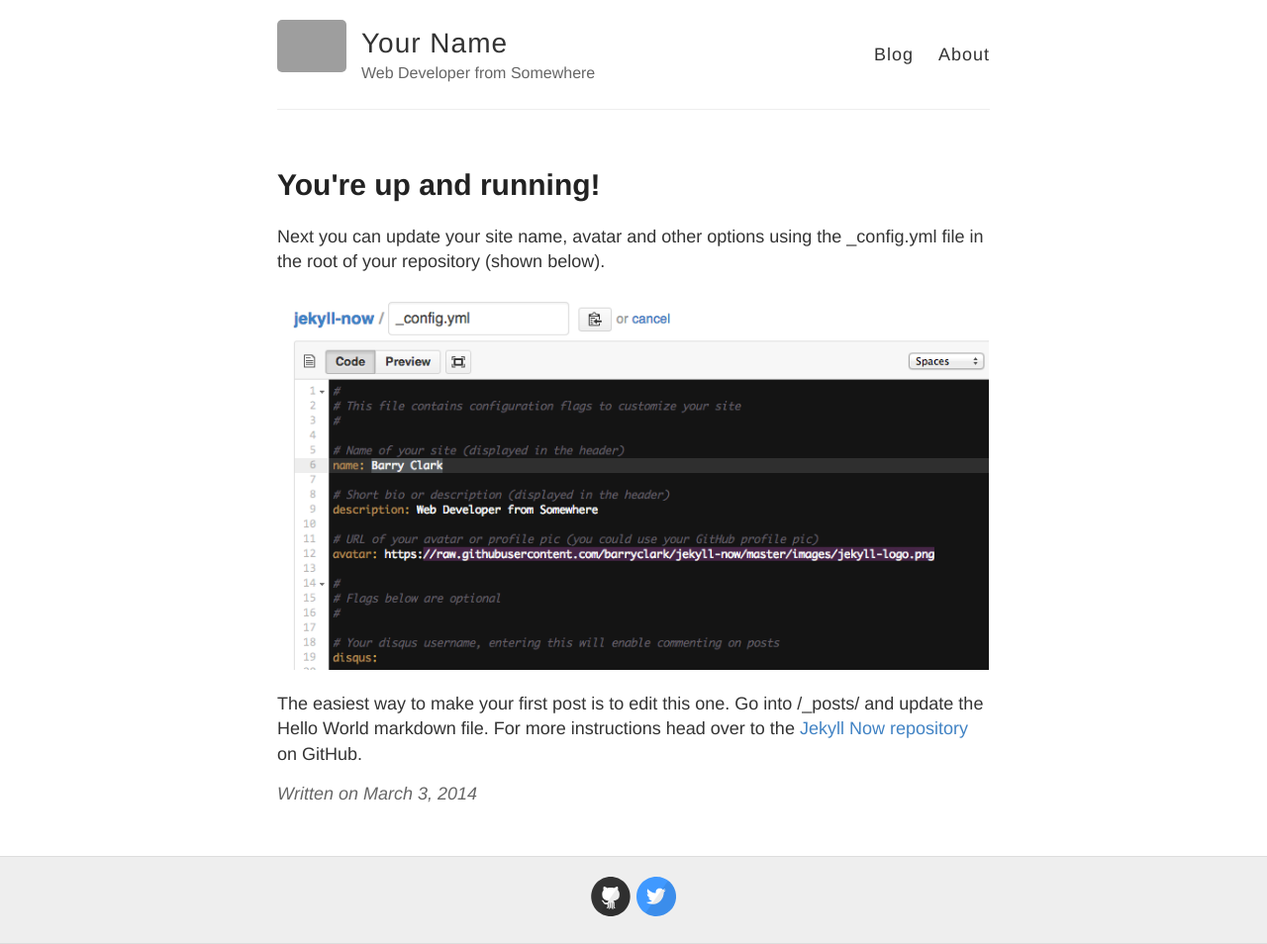
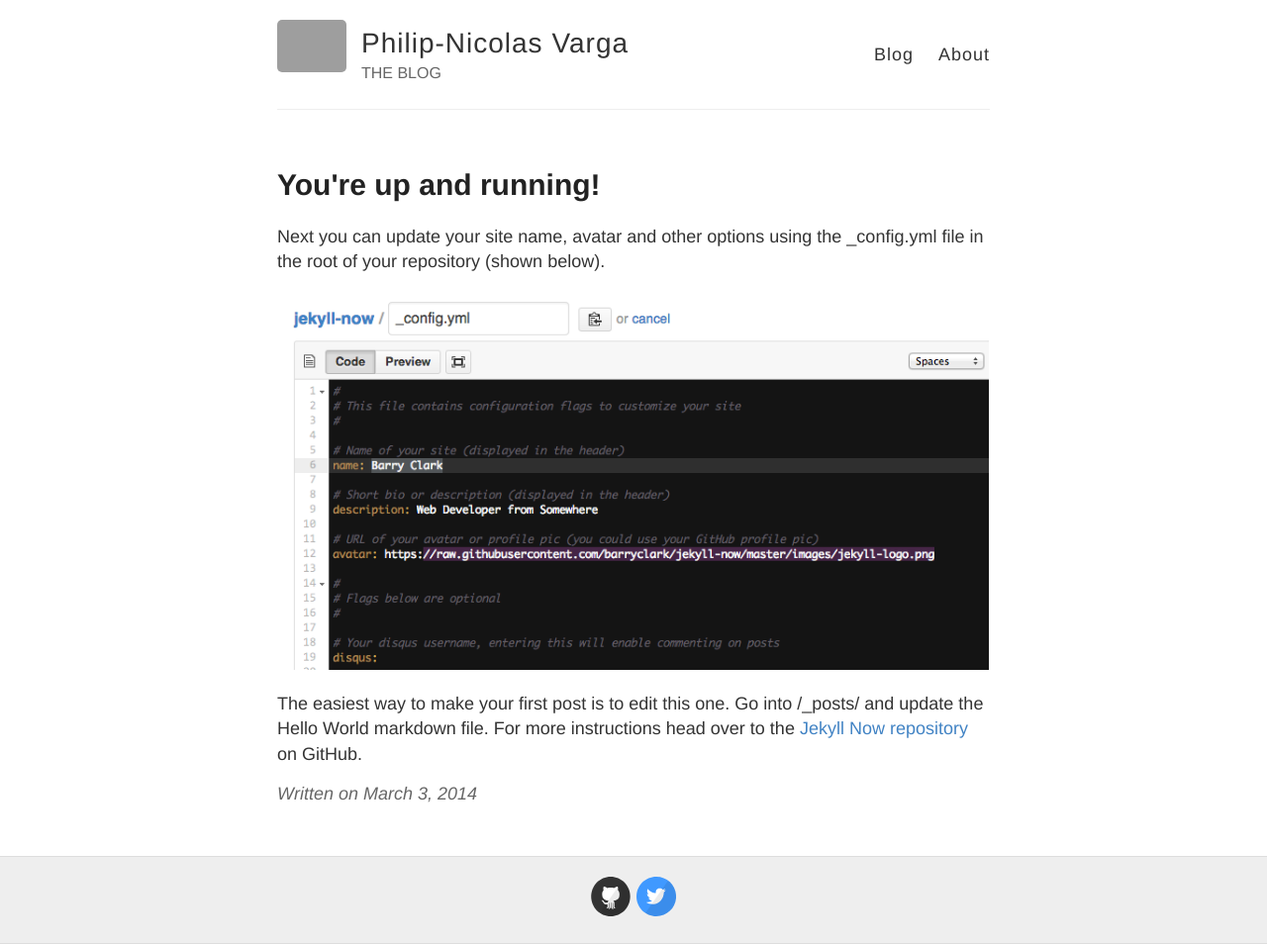
Before and after one commit to Philip-Nicolas/Philip-Nicolas.github.io, a Jekyll site: the page built from _posts/2014-3-3-Hello-World.md, in a window 1280 px wide. Shown: the whole page at 99% size. Built offline with Jekyll 4.4.1, drawn with Linux system fonts in a browser that asks for light colours; grey boxes are pictures that could not be loaded.

Commit message:
Begun personalization.

```diff
--- a/_config.yml
+++ b/_config.yml
@@ -3,10 +3,10 @@
 #
 
 # Name of your site (displayed in the header)
-name: Your Name
+name: Philip-Nicolas Varga
 
 # Short bio or description (displayed in the header)
-description: Web Developer from Somewhere
+description: THE BLOG
 
 # URL of your avatar or profile pic (you could use your GitHub profile pic)
 avatar: https://raw.githubusercontent.com/barryclark/jekyll-now/master/images/jekyll-logo.png
@@ -21,7 +21,7 @@ footer-links:
   email:
   facebook:
   flickr:
-  github: barryclark/jekyll-now
+  github: Philip-Nicolas
   instagram:
   linkedin:
   pinterest:
```
